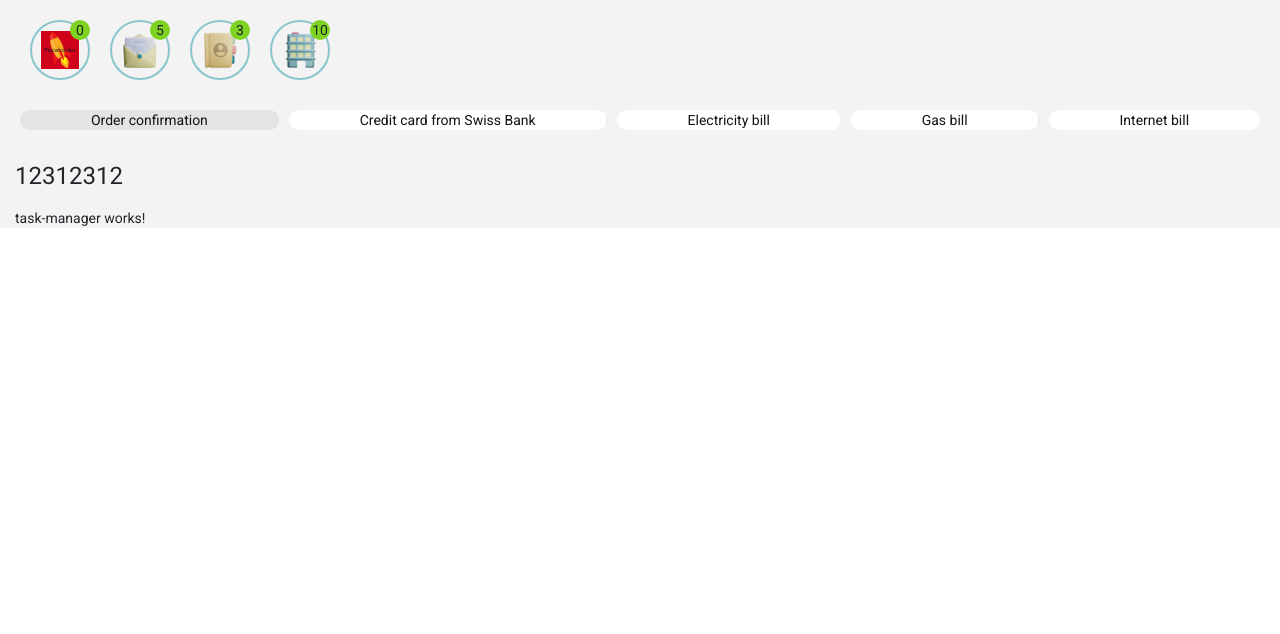
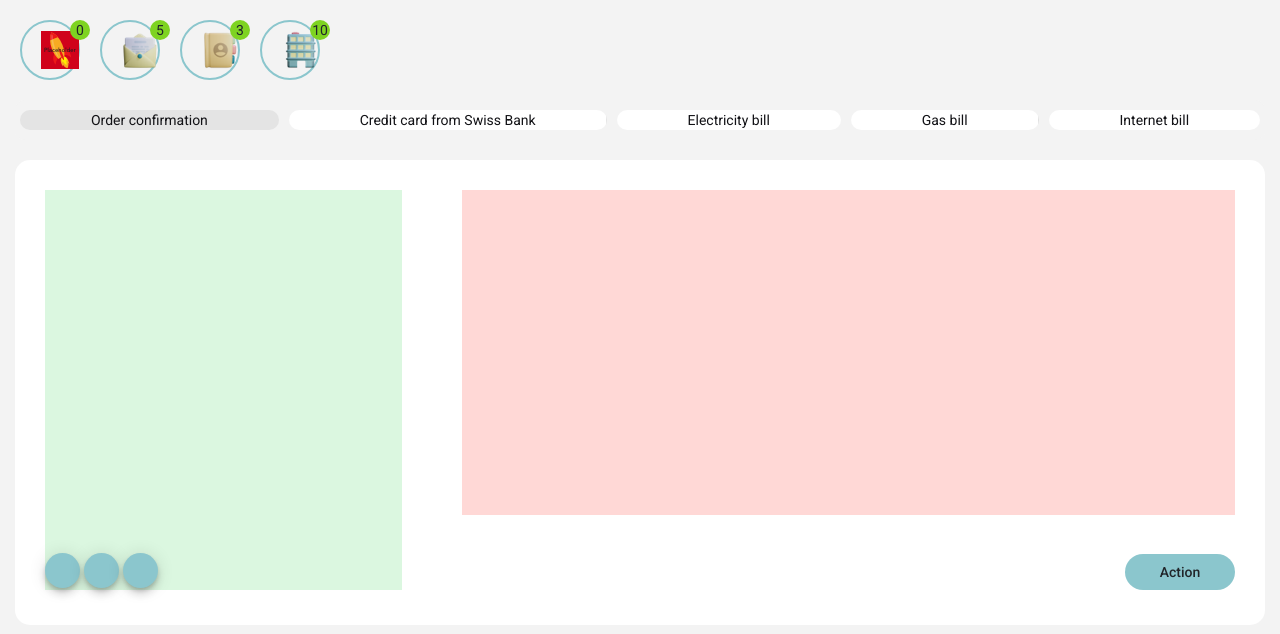
Before and after one commit to lengoctruong/peax-demo, an Angular app: page / in a window 1280 px wide. Shown: the top 634 px of the page. Built offline with nearby package versions, Linux system fonts and the light colour scheme.

Commit message:
[FE] Task manager UI

```diff
--- a/src/app/app.component.scss
+++ b/src/app/app.component.scss
@@ -1,3 +1,4 @@
 .wrapper {
   background: #f3f3f3;
+  padding-bottom: 5rem;
 }
--- a/src/app/app.module.ts
+++ b/src/app/app.module.ts
@@ -11,6 +11,7 @@ import { TaskContentComponent } from './task-content/task-content.component';
 import { BrowserAnimationsModule } from '@angular/platform-browser/animations';
 
 import {MatTooltipModule} from '@angular/material/tooltip';
+import {MatButtonModule} from '@angular/material/button';
 
 @NgModule({
   declarations: [
@@ -26,7 +27,8 @@ import {MatTooltipModule} from '@angular/material/tooltip';
     AppRoutingModule,
     BrowserAnimationsModule,
 
-    MatTooltipModule
+    MatTooltipModule,
+    MatButtonModule
   ],
   providers: [],
   bootstrap: [AppComponent]
--- a/src/app/category/category.component.scss
+++ b/src/app/category/category.component.scss
@@ -30,8 +30,8 @@
     }
   }
 
-  .icon:first-child {
-    margin-left: 0;
+  .bgicon:first-child {
+    margin-left: 0 !important;
   }
 
   .icon:hover {
@@ -69,7 +69,6 @@
 
   .moved {
     animation: 2s linear 0s infinite running kfmoved;
-
   }
   @keyframes kfopacity {
     from {
@@ -82,7 +81,6 @@
     }
   }
 
-
   @keyframes kfmoved {
     from {
       transform: translate(0, 0);
--- a/src/app/task-content/task-content.component.html
+++ b/src/app/task-content/task-content.component.html
@@ -1 +1,6 @@
-<p>task-content works!</p>
+<div class="task-content">
+  <div class="task-content_card"></div>
+  <div class="task-content__button">
+    <button mat-button class="btn-primary-action">Action</button>
+  </div>
+</div>
--- a/src/app/task-content/task-content.component.scss
+++ b/src/app/task-content/task-content.component.scss
@@ -0,0 +1,26 @@
+.task-content {
+  width: 65%;
+  float: right;
+  height: 400px;
+  position: relative;
+
+  .task-content_card {
+    height: 325px;
+    background: #ffd8d6;
+    position: absolute;
+    top: 0;
+    width: 100%;
+  }
+
+  .task-content__button {
+    position: absolute;
+    bottom: 0;
+    right: 0;
+
+    .btn-primary-action {
+      width: 110px;
+      border-radius: 20px;
+      background: #8bc6cd;
+    }
+  }
+}
--- a/src/app/task-indicator/task-indicator.component.html
+++ b/src/app/task-indicator/task-indicator.component.html
@@ -21,4 +21,3 @@
     <br />
   </div>
 </ng-container>
-<h1>12312312</h1>
--- a/src/app/task-indicator/task-indicator.component.scss
+++ b/src/app/task-indicator/task-indicator.component.scss
@@ -1,5 +1,5 @@
 .task_title {
-color: #121216;
+  color: #121216;
 }
 .progress-container {
   display: flex;
@@ -16,33 +16,36 @@ color: #121216;
   border-radius: 10px;
   margin: 0 5px;
   display: flex;
-  background-image: -webkit-linear-gradient(left,
-
+  background-image: -webkit-linear-gradient(
+    left,
     rgb(228, 228, 228) 0%,
     rgb(228, 228, 228) 50%,
     rgba(255, 255, 255) 50.001%,
     rgba(255, 255, 255) 100%
-
   );
   background-repeat: no-repeat;
   background-size: 200%;
   background-color: #666;
   background-position: 100% 50%;
   animation-timing-function: linear;
-  animation-delay: .2s;
+  animation-delay: 0.2s;
 }
 
 .progress-bar.active {
-    animation-name: Loader;
+  animation-name: Loader;
 }
 
 .progress-bar.passed {
-    background-position: 0 0;
+  background-position: 0 0;
 }
 
 @keyframes Loader {
-  0%   { background-position: 100% 0; }
-  100% { background-position: 0 0; }
+  0% {
+    background-position: 100% 0;
+  }
+  100% {
+    background-position: 0 0;
+  }
 }
 
 .pause:hover .progress-bar {
--- a/src/app/task-indicator/task-indicator.component.ts
+++ b/src/app/task-indicator/task-indicator.component.ts
@@ -55,6 +55,5 @@ ngOnChanges(change){
     if (next){
       next.classList.add('active');
     }
-
   };
 }
--- a/src/app/task-manager/task-manager.component.html
+++ b/src/app/task-manager/task-manager.component.html
@@ -1 +1,5 @@
-<p>task-manager works!</p>
+<div class="task-manager">
+  <app-task-title></app-task-title>
+
+  <app-task-content></app-task-content>
+</div>
--- a/src/app/task-manager/task-manager.component.scss
+++ b/src/app/task-manager/task-manager.component.scss
@@ -0,0 +1,8 @@
+@import "@angular/material/prebuilt-themes/pink-bluegrey.css";
+
+.task-manager {
+  background: #fff;
+  box-sizing: border-box;
+  padding: 30px;
+  border-radius: 15px;
+}
--- a/src/app/task-title/task-title.component.html
+++ b/src/app/task-title/task-title.component.html
@@ -1 +1,9 @@
-<p>task-title works!</p>
+<div class="task-title">
+  <div class="task-title_card">
+    <div class="task-title__button">
+      <button mat-fab color="primary"></button>
+      <button mat-fab color="primary"></button>
+      <button mat-fab color="primary"></button>
+    </div>
+  </div>
+</div>
--- a/src/app/task-title/task-title.component.scss
+++ b/src/app/task-title/task-title.component.scss
@@ -0,0 +1,25 @@
+.task-title {
+  width: 30%;
+  display: inline-block;
+  .task-title_card {
+    background: #dbf7e0;
+    height: 400px;
+    position: relative;
+
+    .task-title__button {
+      position: absolute;
+      bottom: 0;
+      left: 0;
+
+      button {
+        width: 2.1875rem;
+        height: 2.1875rem;
+        background-color: #8bc6cd;
+        margin: 0 2px;
+      }
+      button:first-child {
+        margin-left: 0;
+      }
+    }
+  }
+}
```
